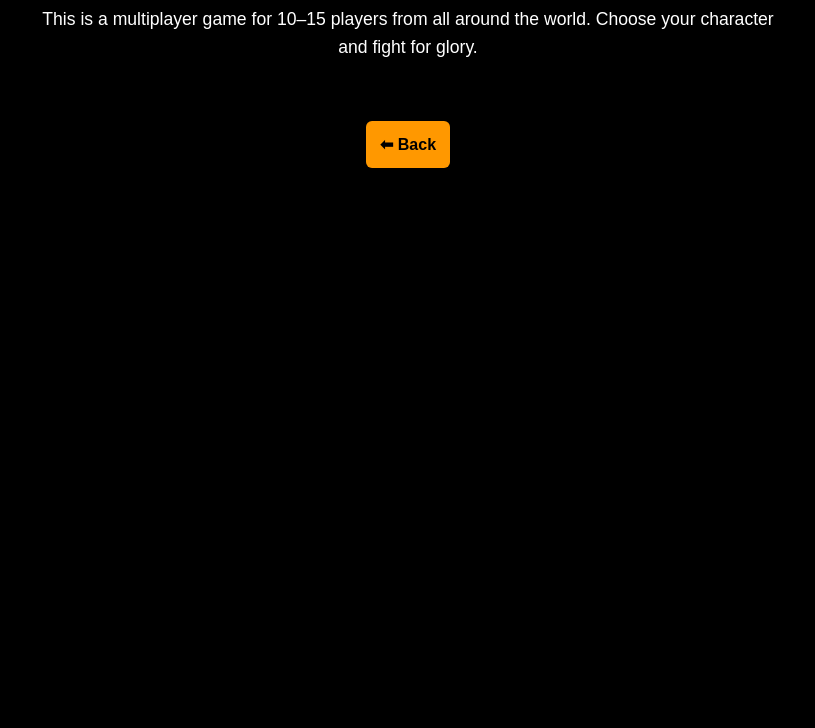
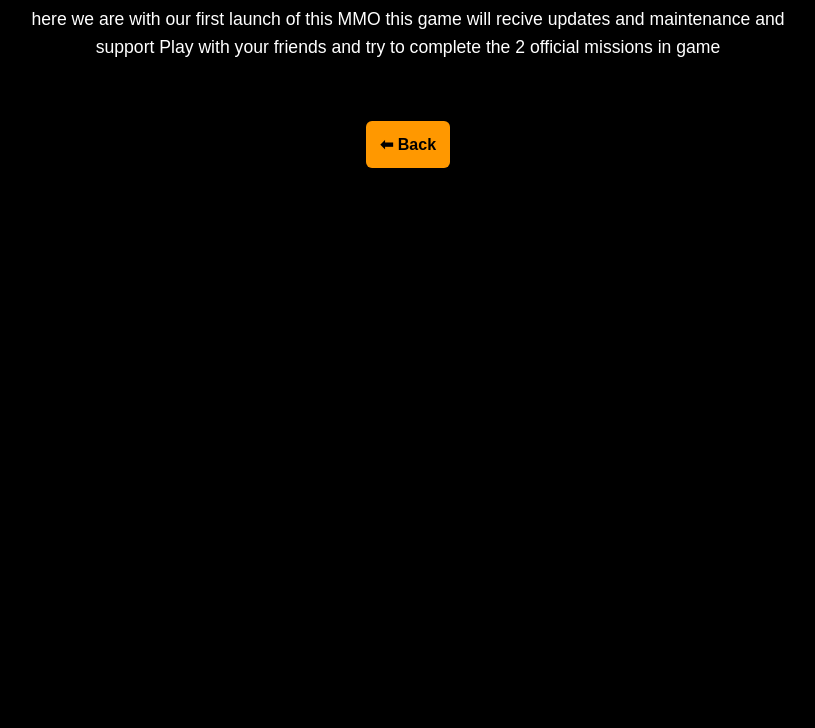
Before and after one commit to tonitoni33/Server-manager, a website: page views/about.html in a window 1280 px wide. Shown: the part 172-900 px from the top of the page, without its empty margins (232-1047 px from the left). Drawn offline with Linux system fonts and the light colour scheme.

Commit message:
Update site

```diff
--- a/views/about.html
+++ b/views/about.html
@@ -11,8 +11,8 @@
         <h1>About the Game</h1>
 
         <p>
-            This is a multiplayer game for 10–15 players from all around the world.
-            Choose your character and fight for glory.
+            here we are with our first launch of this MMO this game will recive updates and maintenance and support
+            Play with your friends and try to complete the 2 official missions in game
         </p>
 
         <a href="/" class="btn back">⬅ Back</a>
```
Also changed, not shown: views/PlayTheGame.html (+2 -2 lines).
